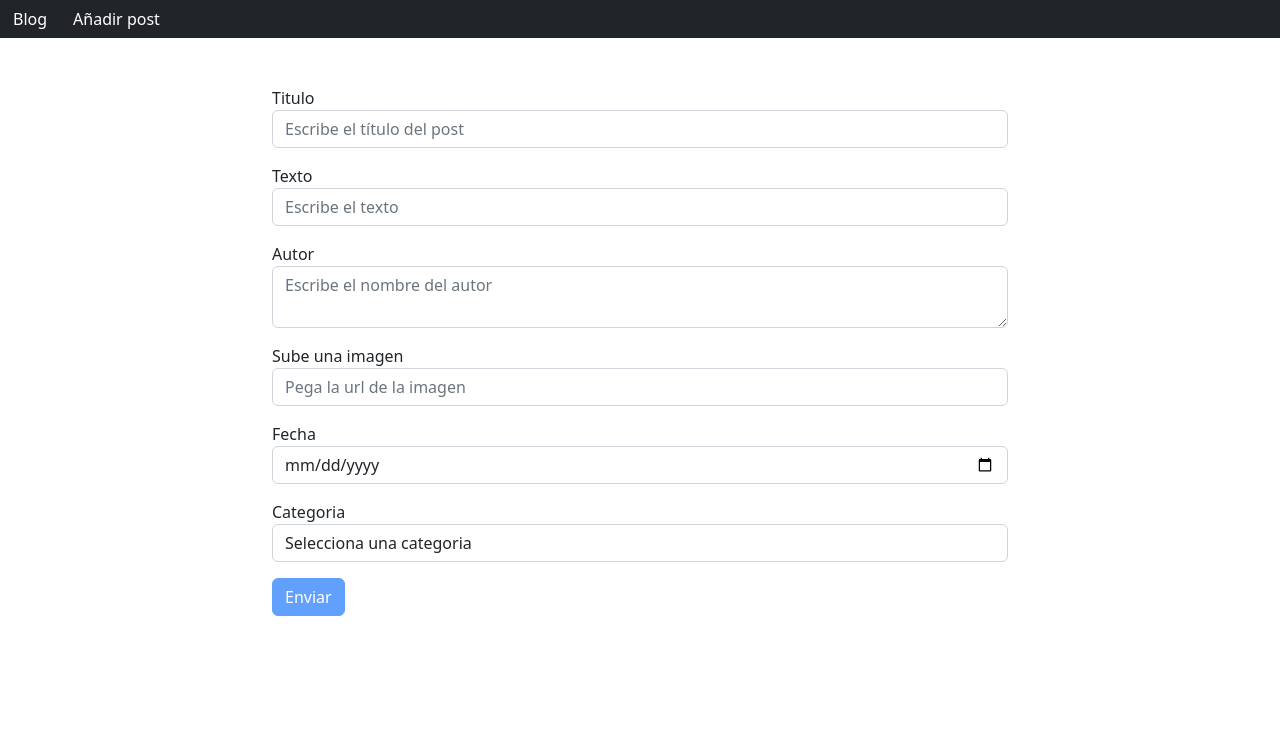
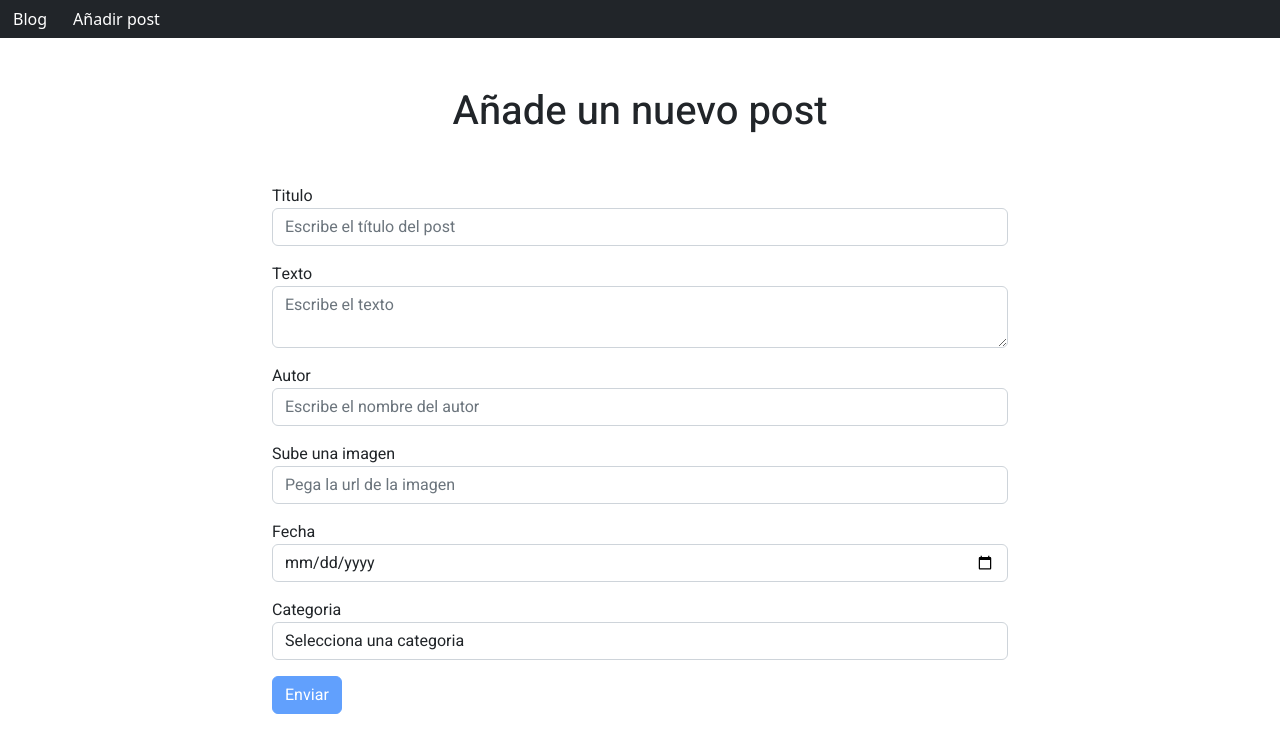
Before and after one commit to sarafbrun/sara-sBlog, an Angular app in the folder Blog/: page /blog/new in a window 1280 px wide. Shown: the top 752 px of the page. Built offline with nearby package versions, Linux system fonts and the light colour scheme.

Commit message:
Proyecto finalizado

```diff
--- a/Blog/src/app/components/formulario/formulario.component.css
+++ b/Blog/src/app/components/formulario/formulario.component.css
@@ -0,0 +1,30 @@
+@import url(https://fonts.googleapis.com/css?family=Heebo:200,regular,500,600,700);
+
+/* font-family: 'Heebo', sans-serif; */
+
+form {
+    font-family: 'Heebo', sans-serif;
+    ;
+}
+
+input.ng-valid.ng-touched,
+select.ng-valid.ng-touched {
+    border-color: lightgreen;
+}
+
+input.ng-invalid.ng-touched,
+select.ng-invalid.ng-touched {
+    border-color: lightcoral;
+}
+
+.error {
+    border-color: tomato;
+    color: tomato;
+}
+
+h2 {
+    margin-top: 50px;
+    text-align: center;
+    font-size: 2.5em;
+    font-family: 'Heebo', sans-serif;
+}
--- a/Blog/src/app/components/formulario/formulario.component.html
+++ b/Blog/src/app/components/formulario/formulario.component.html
@@ -1,16 +1,21 @@
+<h2>Añade un nuevo post</h2>
+
 <form [formGroup]="formulario" (ngSubmit)="onSubmit()">
     <div class="mb-3 mt-5">
         <label class="label-form">Titulo</label>
         <input class="form-control" name="titulo" placeholder="Escribe el título del post" formControlName="titulo">
+        <p class="error" *ngIf="checkError('titulo', 'required')"> El campo es requerido</p>
     </div>
     <div class="mb-3">
         <label class="label-form">Texto</label>
-        <input type="text" name="texto" class="form-control" placeholder="Escribe el texto" formControlName="texto">
+        <textarea type="text" name="texto" class="form-control" placeholder="Escribe el texto"
+            formControlName="texto"></textarea>
+        <p class="error" *ngIf="checkError('texto', 'maxlength')"> El campo contiene demasiados caracteres</p>
     </div>
     <div class="mb-3">
         <label class="label-form">Autor</label>
-        <textarea type="text" name="autor" class="form-control" formControlName="autor"
-            placeholder="Escribe el nombre del autor"></textarea>
+        <input type="text" name="autor" class="form-control" formControlName="autor"
+            placeholder="Escribe el nombre del autor">
     </div>
     <div class="mb-3">
         <div>
@@ -18,6 +23,7 @@
         </div>
         <input type="text" name="imagen" class="form-control" formControlName="imagen"
             placeholder="Pega la url de la imagen">
+        <p class="error" *ngIf="checkError('imagen', 'required')"> El campo es requerido</p>
     </div>
     <div class="mb-3">
         <label class="label-form">Fecha</label>
@@ -34,6 +40,7 @@
             <option value="actualidad">Actualidad</option>
             <option value="curiosidades">Curiosidades</option>
         </select>
+        <p class="error" *ngIf="checkError('categoria', 'required')"> El campo es requerido</p>
     </div>
     <input type="submit" value="Enviar" class="btn btn-primary" [disabled]="!formulario.valid">
 </form>
--- a/Blog/src/app/components/formulario/formulario.component.ts
+++ b/Blog/src/app/components/formulario/formulario.component.ts
@@ -21,7 +21,7 @@ export class FormularioComponent {
         Validators.required
       ]),
       texto: new FormControl(null, [
-        Validators.maxLength(700)
+        Validators.maxLength(50)
       ]),
       autor: new FormControl(),
       imagen: new FormControl(null, [
@@ -40,4 +40,8 @@ export class FormularioComponent {
     this.postsService.create(this.formulario.value);
     this.router.navigate(['blog/posts'])
   }
+
+  checkError(control: string, validator: string) {
+    return this.formulario.get(control)?.hasError(validator) && this.formulario.get(control)?.touched
+  }
 }
--- a/Blog/src/app/components/lista-posts/lista-posts.component.css
+++ b/Blog/src/app/components/lista-posts/lista-posts.component.css
@@ -1,3 +1,13 @@
+@import url(https://fonts.googleapis.com/css?family=Heebo:200,regular,500,600,700);
+
+/* font-family: 'Heebo', sans-serif; */
+
+.mb-4,
+.posts,
+.post {
+    font-family: 'Heebo', sans-serif;
+}
+
 .posts {
     margin: 0 auto;
     font-family: 'Segoe UI', Tahoma, Geneva, Verdana, sans-serif;
@@ -7,6 +17,7 @@
     width: 100%;
     justify-content: center;
     align-items: center;
+    margin-bottom: 30px;
 }
 
 img {
@@ -16,9 +27,16 @@ img {
 
 h2 {
     text-align: center;
+    margin-bottom: 20px;
 }
 
 h1 {
     text-align: center;
-    margin: 20px 0;
+    margin: 50px 0;
+    font-family: 'Heebo', sans-serif;
+    font-size: 3em;
 }
+
+.texto {
+    margin-top: 20px;
+}
--- a/Blog/src/app/components/lista-posts/lista-posts.component.html
+++ b/Blog/src/app/components/lista-posts/lista-posts.component.html
@@ -17,7 +17,7 @@
     <div class="post" *ngFor="let post of posts">
         <h2>{{post.titulo}}</h2>
         <img [src]="post.imagen">
-        <p>'{{post.texto}}'</p>
+        <p class="texto">'{{post.texto}}'</p>
         <p>- {{post.autor}}</p>
         <p>{{post.fecha | date}}</p>
     </div>
```
